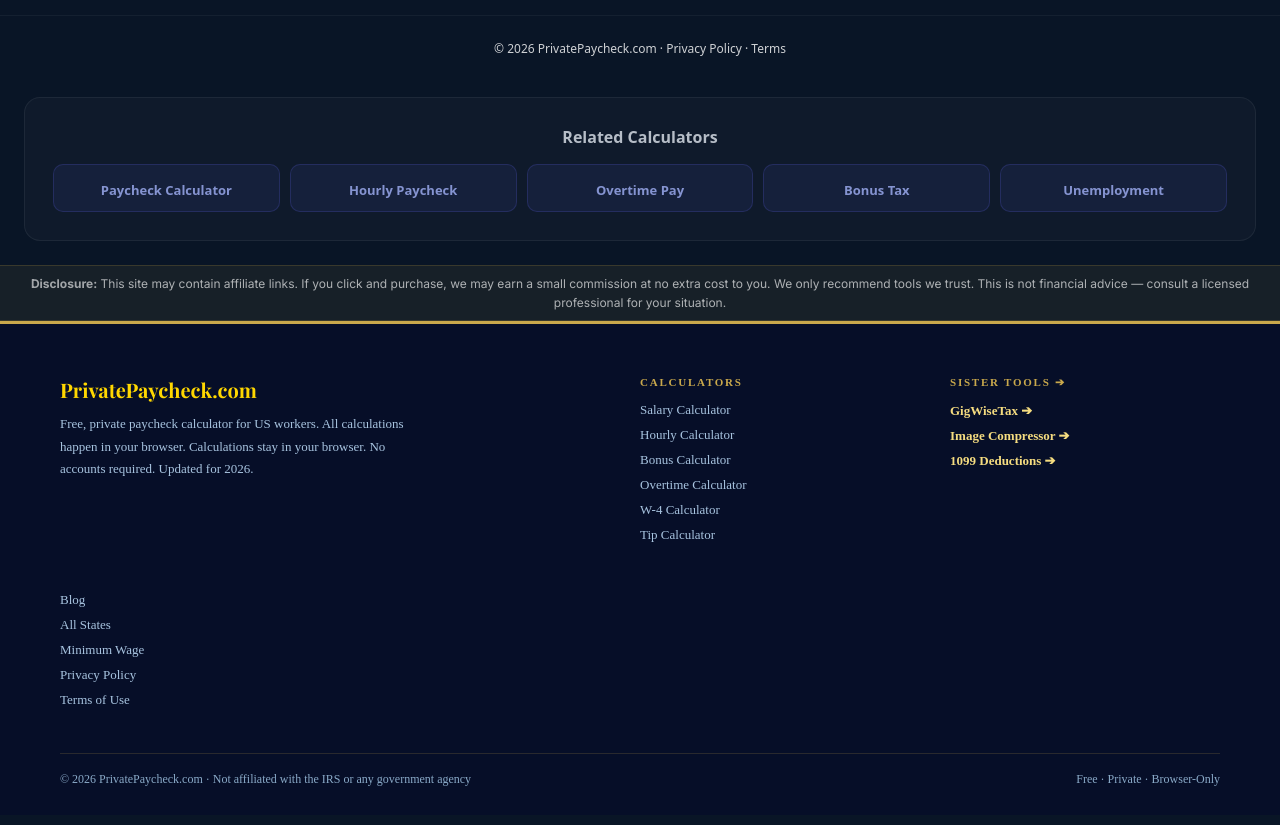
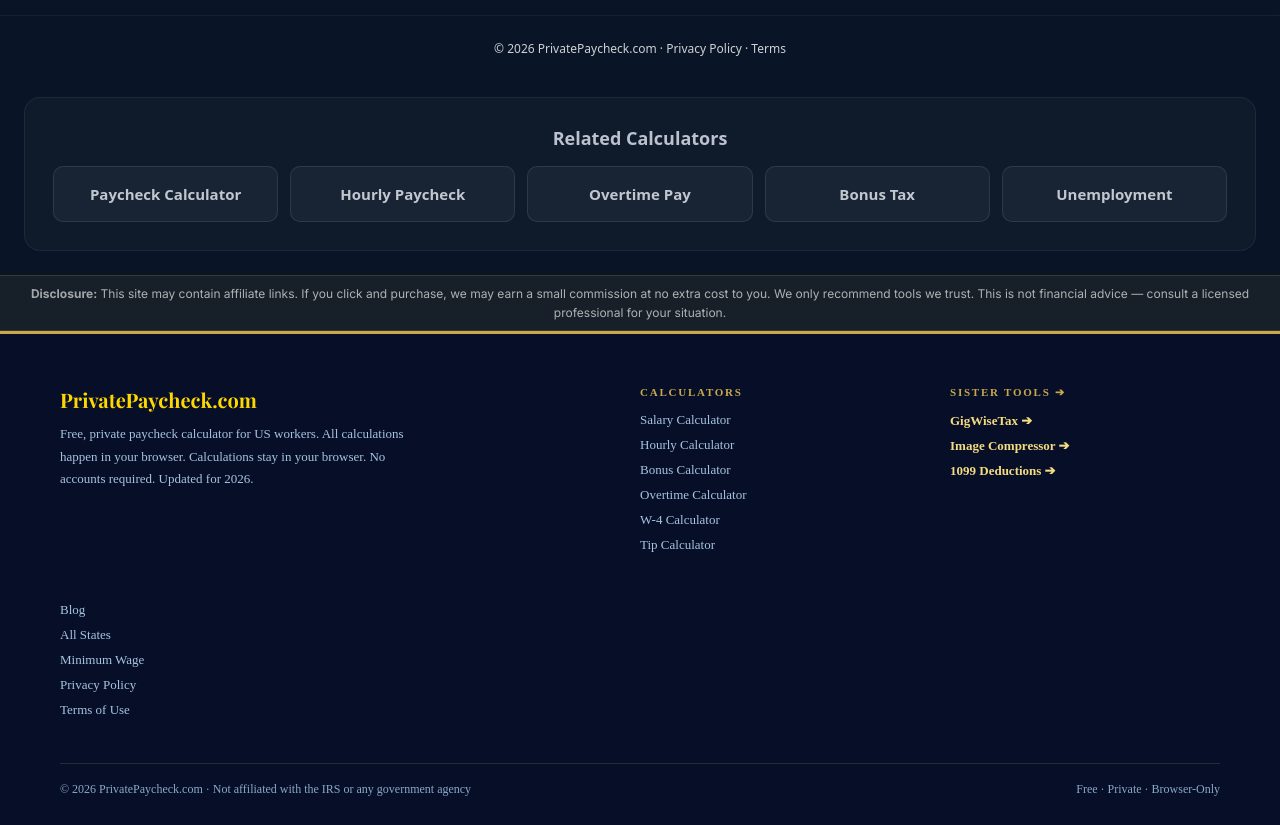
Before and after one commit to devqrcraft-ui/privatepaycheck, a Next.js app: page /minimum-wage/alabama in a window 1280 px wide. Shown: the part 1260-2085 px from the top of the page. Built offline with nearby package versions, Linux system fonts and the light colour scheme.

Commit message:
feat: apply LinkCardGrid to minimum-wage/[state] Related Calculators (dynamic per-state links), fix awkward placement inside footer tag

```diff
--- a/src/app/minimum-wage/[state]/page.tsx
+++ b/src/app/minimum-wage/[state]/page.tsx
@@ -1,6 +1,7 @@
 import type { Metadata } from 'next';
 import Link from 'next/link';
 import { STATE_TAXES, STATE_SLUG_MAP, STATE_MIN_WAGE } from '@/lib/taxRates2026';
+import LinkCardGrid from '@/components/LinkCardGrid'
 
 
 export const dynamicParams = false;
@@ -176,16 +177,8 @@ export default async function MinWagePage({ params }: { params: Promise<{ state:
         © 2026 PrivatePaycheck.com ·{' '}
         <Link href="/privacy-policy" style={{ color: 'inherit' }}>Privacy Policy</Link> ·{' '}
         <Link href="/terms" style={{ color: 'inherit' }}>Terms</Link>
-            {/* Related Calculators */}
       <div style={{ margin:'40px 0 0', padding:'28px', background:'rgba(255,255,255,0.03)', border:'1px solid rgba(255,255,255,0.08)', borderRadius:'16px' }}>
-        <h3 style={{ margin:'0 0 16px', fontSize:'16px', fontWeight:700, color:'#e2e8f0' }}>Related Calculators</h3>
-        <div style={{ display:'grid', gridTemplateColumns:'repeat(auto-fit,minmax(130px,1fr))', gap:'10px' }}>
-                <a href={`/${state}-paycheck-calculator`} style={{ display:'flex', flexDirection:'column', alignItems:'center', gap:'4px', padding:'12px 8px', background:'rgba(99,102,241,0.1)', border:'1px solid rgba(99,102,241,0.25)', borderRadius:'10px', color:'#a5b4fc', fontWeight:600, textDecoration:'none', textAlign:'center', fontSize:'13px' }}><span></span><span>Paycheck Calculator</span></a>
-                <a href={`/hourly-paycheck-calculator/${state}`} style={{ display:'flex', flexDirection:'column', alignItems:'center', gap:'4px', padding:'12px 8px', background:'rgba(99,102,241,0.1)', border:'1px solid rgba(99,102,241,0.25)', borderRadius:'10px', color:'#a5b4fc', fontWeight:600, textDecoration:'none', textAlign:'center', fontSize:'13px' }}><span></span><span>Hourly Paycheck</span></a>
-                <a href={`/overtime-calculator/${state}`} style={{ display:'flex', flexDirection:'column', alignItems:'center', gap:'4px', padding:'12px 8px', background:'rgba(99,102,241,0.1)', border:'1px solid rgba(99,102,241,0.25)', borderRadius:'10px', color:'#a5b4fc', fontWeight:600, textDecoration:'none', textAlign:'center', fontSize:'13px' }}><span></span><span>Overtime Pay</span></a>
-                <a href={`/bonus-tax-calculator/${state}`} style={{ display:'flex', flexDirection:'column', alignItems:'center', gap:'4px', padding:'12px 8px', background:'rgba(99,102,241,0.1)', border:'1px solid rgba(99,102,241,0.25)', borderRadius:'10px', color:'#a5b4fc', fontWeight:600, textDecoration:'none', textAlign:'center', fontSize:'13px' }}><span></span><span>Bonus Tax</span></a>
-                <a href={`/unemployment-calculator/${state}`} style={{ display:'flex', flexDirection:'column', alignItems:'center', gap:'4px', padding:'12px 8px', background:'rgba(99,102,241,0.1)', border:'1px solid rgba(99,102,241,0.25)', borderRadius:'10px', color:'#a5b4fc', fontWeight:600, textDecoration:'none', textAlign:'center', fontSize:'13px' }}><span></span><span>Unemployment</span></a>
-        </div>
+        <LinkCardGrid title="Related Calculators" minCardWidth={130} links={[[`/${state}-paycheck-calculator`,'Paycheck Calculator'],[`/hourly-paycheck-calculator/${state}`,'Hourly Paycheck'],[`/overtime-calculator/${state}`,'Overtime Pay'],[`/bonus-tax-calculator/${state}`,'Bonus Tax'],[`/unemployment-calculator/${state}`,'Unemployment']]} />
       </div>
 </footer>
     </main>
```
